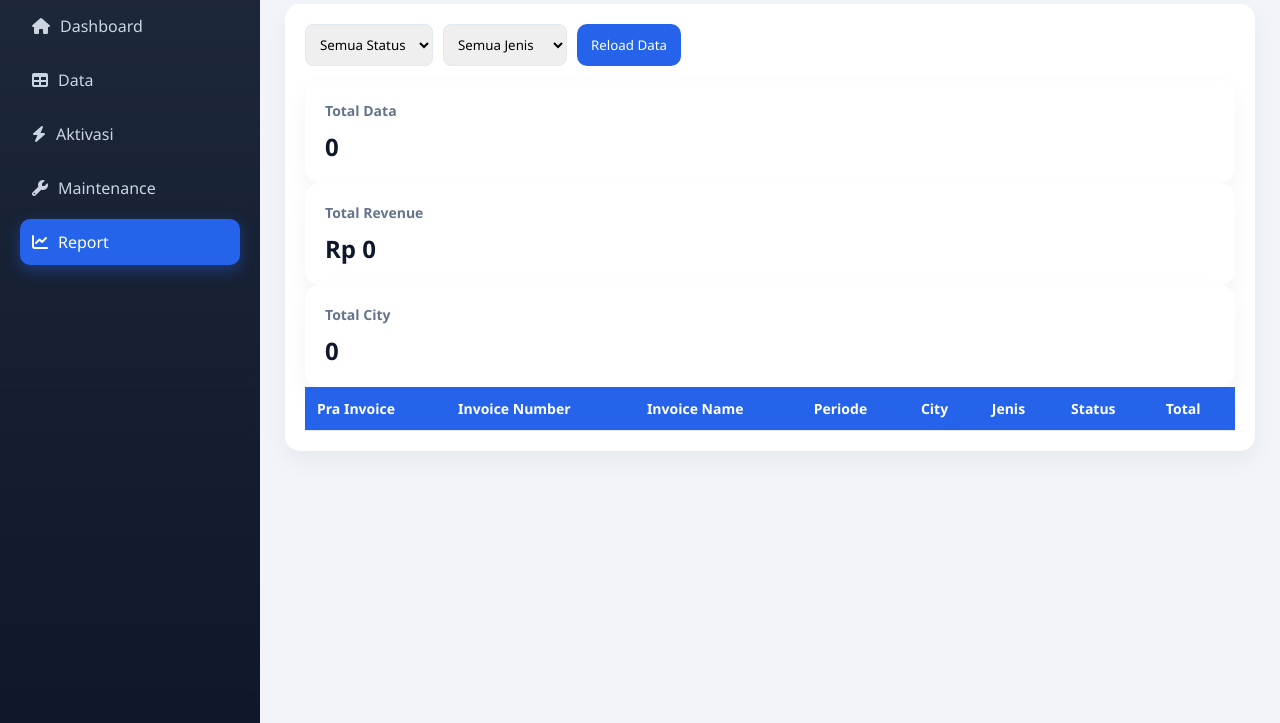
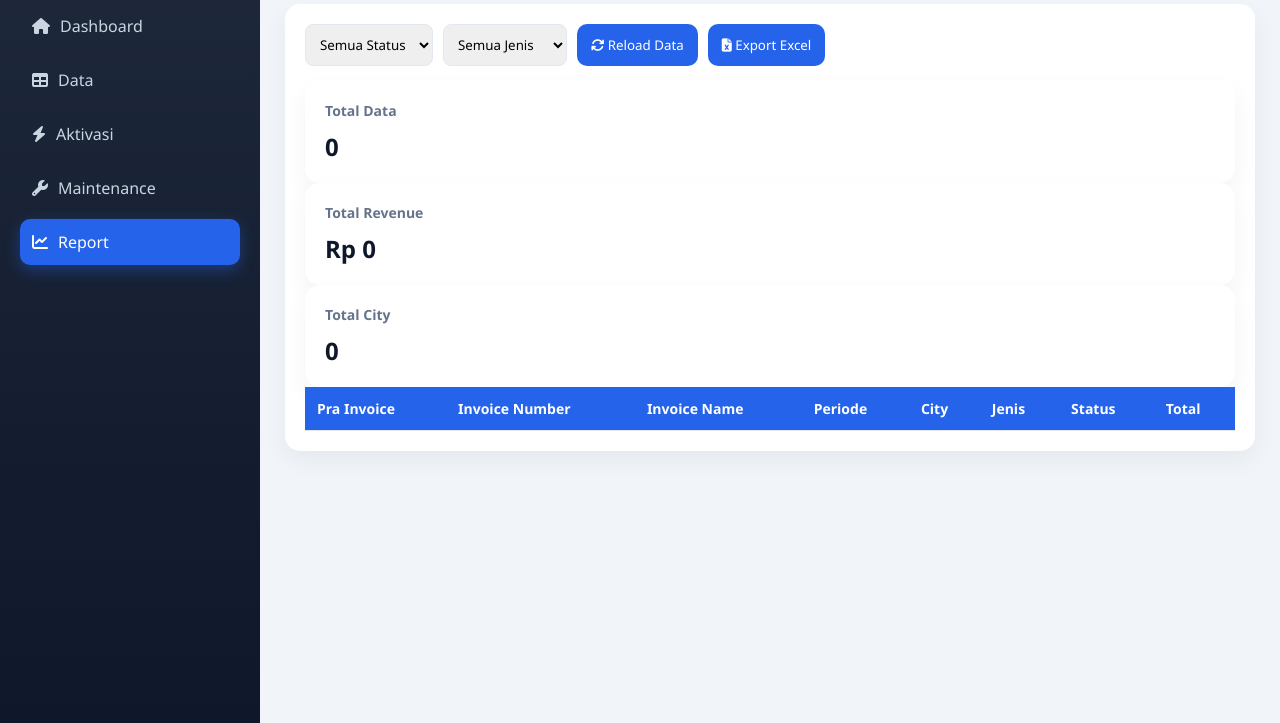
Before and after one commit to sy060798/IMS, a plain HTML site: page report.html in a window 1280 px wide. Shown: the part 77-800 px from the top of the page. Drawn offline with Linux system fonts and the light colour scheme; no server answers.

Commit message:
Update report.html

```diff
--- a/report.html
+++ b/report.html
@@ -27,15 +27,40 @@ href="https://cdnjs.cloudflare.com/ajax/libs/font-awesome/6.5.2/css/all.min.css"
 
         <ul class="menu">
 
-            <li><a href="index.html"><i class="fa fa-house"></i> Dashboard</a></li>
-            <li><a href="wo.html"><i class="fa fa-table"></i> Data</a></li>
-            <li><a href="aktivasi.html"><i class="fa fa-bolt"></i> Aktivasi</a></li>
-            <li><a href="maintenance.html"><i class="fa fa-wrench"></i> Maintenance</a></li>
-            <li class="active"><a href="report.html"><i class="fa fa-chart-line"></i> Report</a></li>
+            <li>
+                <a href="index.html">
+                    <i class="fa fa-house"></i> Dashboard
+                </a>
+            </li>
+
+            <li>
+                <a href="wo.html">
+                    <i class="fa fa-table"></i> Data
+                </a>
+            </li>
+
+            <li>
+                <a href="aktivasi.html">
+                    <i class="fa fa-bolt"></i> Aktivasi
+                </a>
+            </li>
+
+            <li>
+                <a href="maintenance.html">
+                    <i class="fa fa-wrench"></i> Maintenance
+                </a>
+            </li>
+
+            <li class="active">
+                <a href="report.html">
+                    <i class="fa fa-chart-line"></i> Report
+                </a>
+            </li>
 
         </ul>
 
     </aside>
+
 
     <!-- MAIN -->
     <main class="main">
@@ -43,6 +68,7 @@ href="https://cdnjs.cloudflare.com/ajax/libs/font-awesome/6.5.2/css/all.min.css"
         <div class="topbar">
             <h1>Report Invoice</h1>
         </div>
+
 
         <div class="table-box">
 
@@ -57,15 +83,29 @@ href="https://cdnjs.cloudflare.com/ajax/libs/font-awesome/6.5.2/css/all.min.css"
                     <option value="Progress">Progress</option>
                 </select>
 
+
                 <select id="filterJenis" onchange="applyFilter()">
                     <option value="">Semua Jenis</option>
                     <option value="Aktivasi">Aktivasi</option>
                     <option value="Maintenance">Maintenance</option>
                 </select>
 
-                <button onclick="loadReport()">Reload Data</button>
+
+                <!-- RELOAD -->
+                <button type="button" onclick="loadReport()">
+                    <i class="fa fa-refresh"></i>
+                    Reload Data
+                </button>
+
+
+                <!-- EXPORT EXCEL -->
+                <button type="button" onclick="exportExcel()">
+                    <i class="fa fa-file-excel"></i>
+                    Export Excel
+                </button>
 
             </div>
+
 
             <!-- SUMMARY -->
             <div class="summary">
@@ -75,10 +115,12 @@ href="https://cdnjs.cloudflare.com/ajax/libs/font-awesome/6.5.2/css/all.min.css"
                     <p id="rTotalWO">0</p>
                 </div>
 
+
                 <div class="card">
                     <h3>Total Revenue</h3>
                     <p id="rTotalHarga">Rp 0</p>
                 </div>
+
 
                 <div class="card">
                     <h3>Total City</h3>
@@ -87,10 +129,12 @@ href="https://cdnjs.cloudflare.com/ajax/libs/font-awesome/6.5.2/css/all.min.css"
 
             </div>
 
+
             <!-- TABLE -->
             <table>
 
                 <thead>
+
                     <tr>
                         <th>Pra Invoice</th>
                         <th>Invoice Number</th>
@@ -101,7 +145,9 @@ href="https://cdnjs.cloudflare.com/ajax/libs/font-awesome/6.5.2/css/all.min.css"
                         <th>Status</th>
                         <th>Total</th>
                     </tr>
+
                 </thead>
+
 
                 <tbody id="reportTable"></tbody>
 
@@ -113,8 +159,18 @@ href="https://cdnjs.cloudflare.com/ajax/libs/font-awesome/6.5.2/css/all.min.css"
 
 </div>
 
+
+<!-- API -->
 <script src="js/api.js"></script>
+
+
+<!-- SHEETJS / XLSX -->
+<script src="https://cdn.sheetjs.com/xlsx-0.20.3/package/dist/xlsx.full.min.js"></script>
+
+
+<!-- REPORT JS -->
 <script src="js/report.js"></script>
+
 
 </body>
 </html>
```
